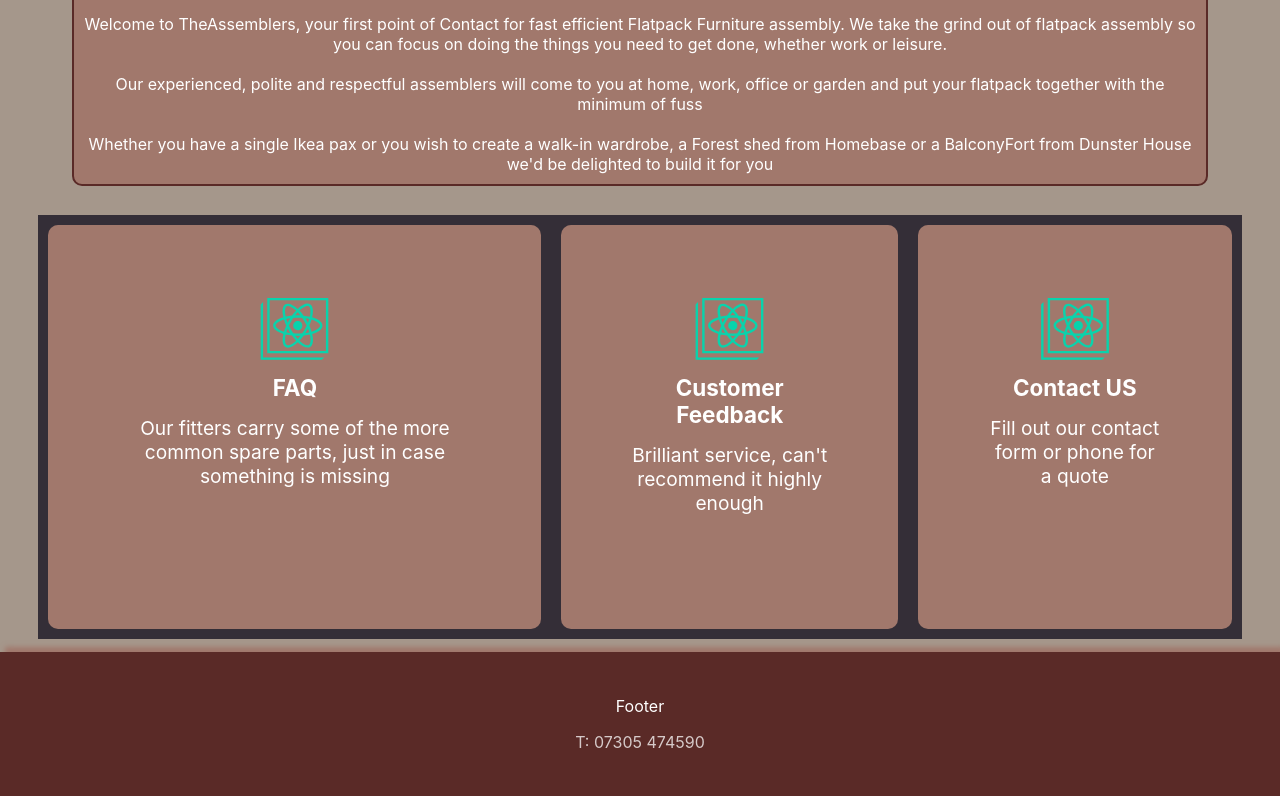
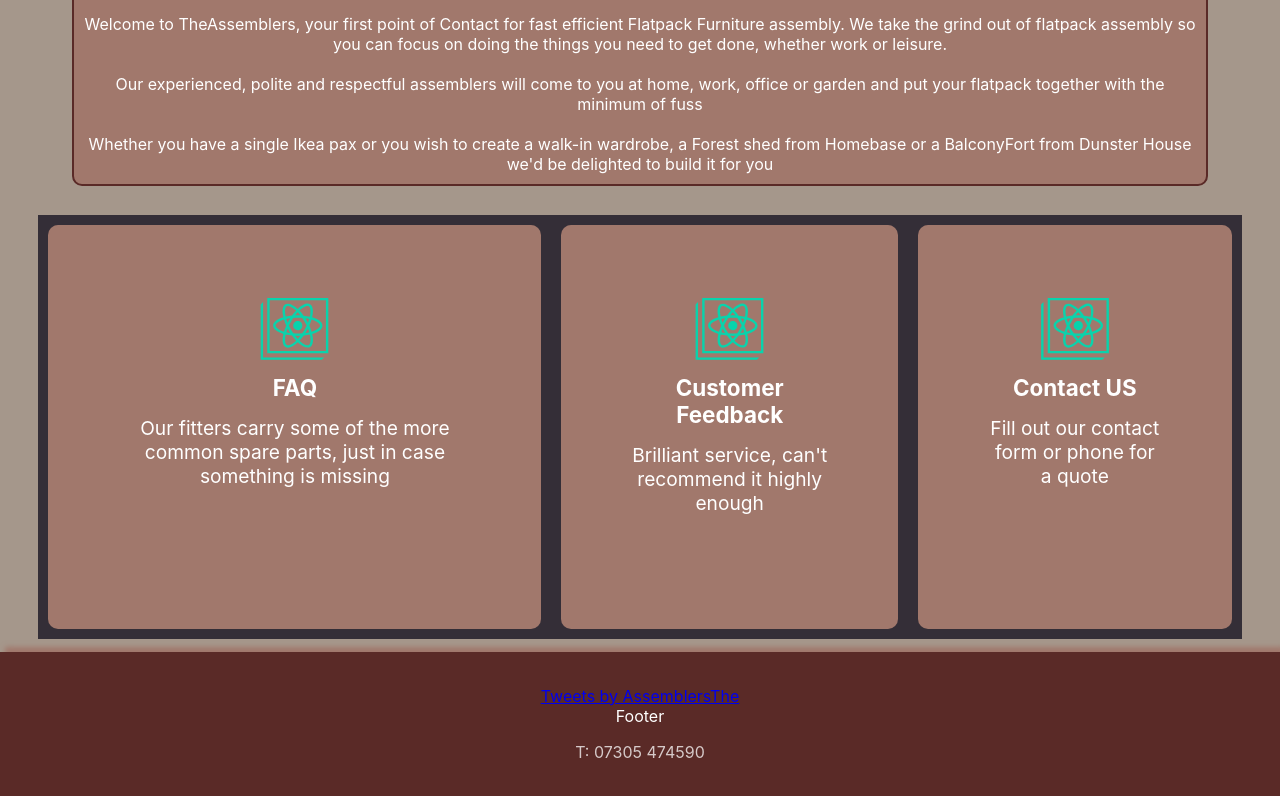
Before and after one commit to Moovashaka/assemblers, a React (Create React App) app: page / in a window 1280 px wide. Shown: the part 537-1333 px from the top of the page. Built offline with nearby package versions, Linux system fonts and the light colour scheme.

Commit message:
adding twitter feed

```diff
--- a/src/components/main/Footer.js
+++ b/src/components/main/Footer.js
@@ -19,7 +19,7 @@ box-shadow: 5px -5px 5px ${ props => props.theme.colors.navaccent };
 const Footer = props => {
       return (
       <Footerbar>
-      Footer
+      <a class="twitter-timeline" href="https://twitter.com/AssemblersThe?ref_src=twsrc%5Etfw">Tweets by AssemblersThe</a> <script async src="https://platform.twitter.com/widgets.js" charset="utf-8"></script> Footer
       <Phonenumber />
       </Footerbar>
     );
```
